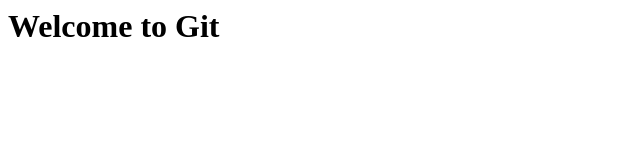
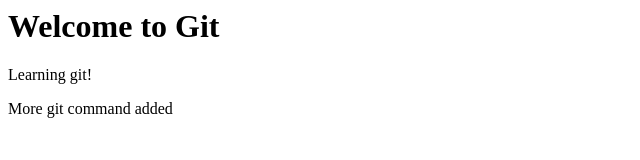
Before and after one commit to Fayaz20/Assignment2, a plain HTML site: page index.html in a window 1280 px wide. Shown: the whole page, without its empty margins (0-640 px from the left). Drawn offline with Linux system fonts and the light colour scheme.

Commit message:
New changes added in index.html

```diff
--- a/index.html
+++ b/index.html
@@ -1 +1,3 @@
 <h1>Welcome to Git</h1>
+<p>Learning git!</p>
+<p>More git command added</p>
```
